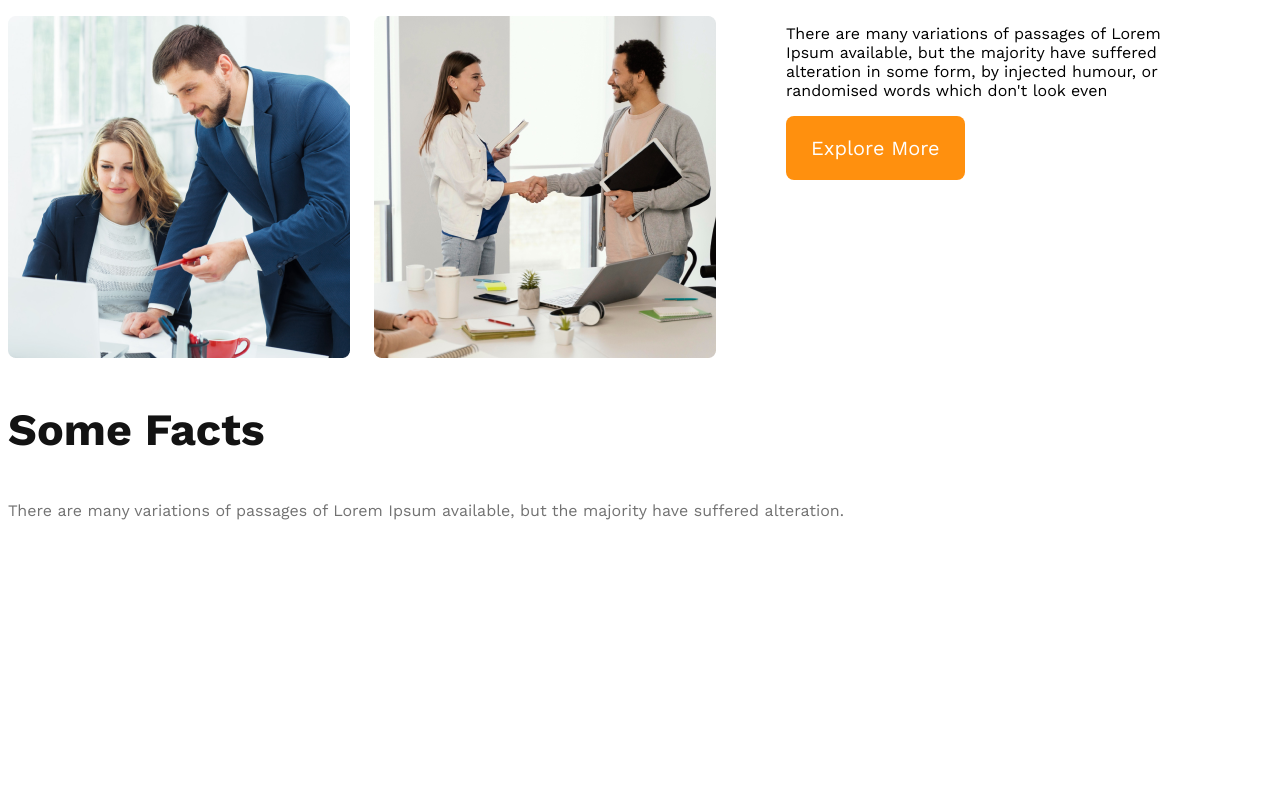
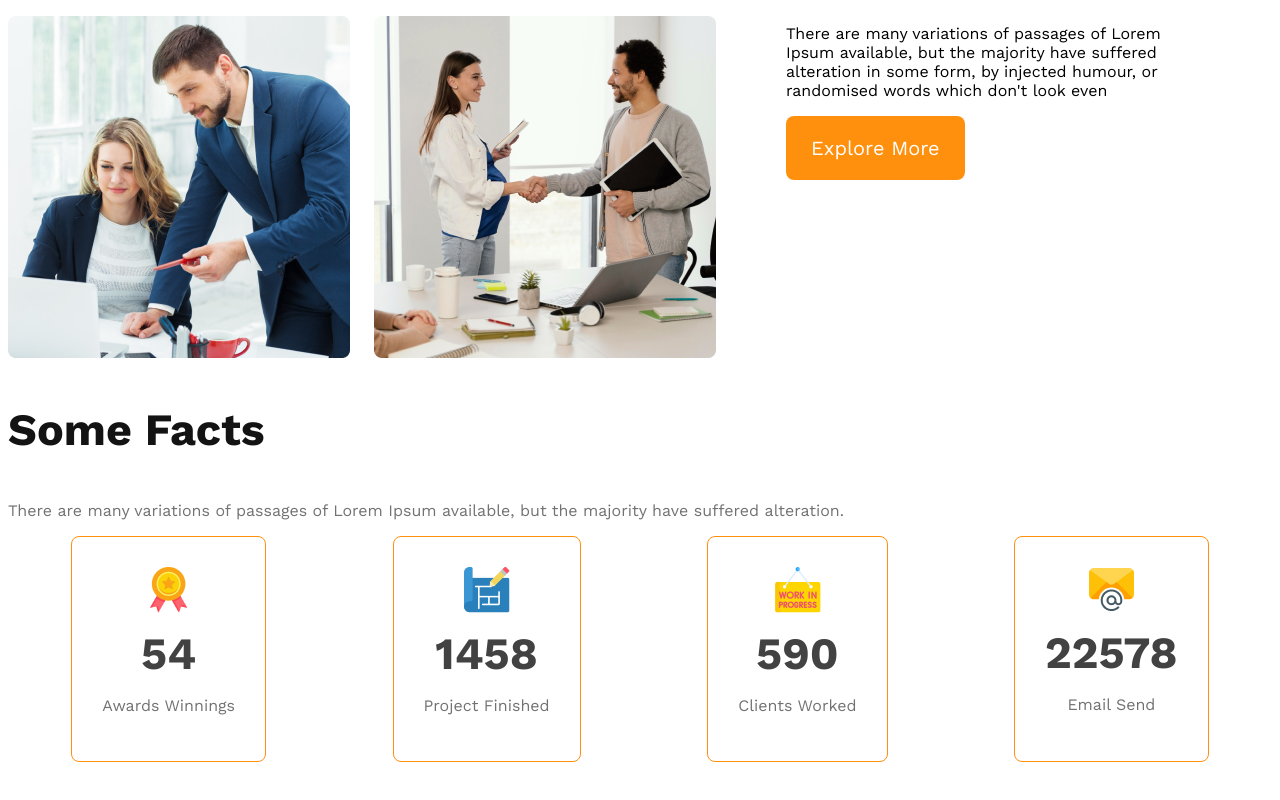
Before and after one commit to taspiaalamnowrin/g3-architects-website, a plain HTML site: page index.html in a window 1280 px wide. Shown: the part 1450-2250 px from the top of the page. Before the commit the page ends 2040 px from the top, so only its background shows below. Drawn offline with nearby package versions, Linux system fonts and the light colour scheme.

Commit message:
fact card container card

```diff
--- a/index.html
+++ b/index.html
@@ -54,6 +54,28 @@
         <section class="facts">
             <h3 class="section-title">Some Facts</h3>
             <p class="text-light-gray">There are many variations of passages of Lorem Ipsum available, but the majority have suffered alteration.</p>
+            <div class="facts-card-container">
+                <div class="card">
+                    <img src="images/icons/ribon.png" alt="">
+                    <h2 class="card-stats">54</h2>
+                    <p class="text-light-gray">Awards Winnings</p>
+                </div>
+                <div class="card">
+                    <img src="images/icons/projects.png" alt="">
+                    <h2 class="card-stats">1458</h2>
+                    <p class="text-light-gray">Project Finished</p>
+                </div>
+                <div class="card">
+                    <img src="images/icons/customers.png" alt="">
+                    <h2 class="card-stats">590</h2>
+                    <p class="text-light-gray">Clients Worked</p>
+                </div>
+                <div class="card">
+                    <img src="images/icons/email.png" alt="">
+                    <h2 class="card-stats">22578</h2>
+                    <p class="text-light-gray">Email Send</p>
+                </div>
+            </div>
         </section>
     </main>
     <footer>
--- a/styles/architect.css
+++ b/styles/architect.css
@@ -104,6 +104,30 @@ main{
     color: #FF900E;
     font-weight: 700;
 }
+/* facts section */
+.facts-card-container{
+    display: flex;
+    justify-content: space-around;
+}
+.facts-card-container .card{
+    border-radius: 8px;
+    border: 1px solid #FF900E;
+    text-align: center;
+    padding: 30px 30px;
+}
+.facts-card-container .card-title{
+    font-weight: 600;
+    font-size: 1.25rem;
+    margin-top: 5px;
+}
+
+
+.facts-card-container .card-stats{
+    font-size: 2.8rem;
+    color: #424242;
+    margin-top: 10px;
+    margin-bottom: 10px;
+}
 
 
 /* responsive media queries */
```
